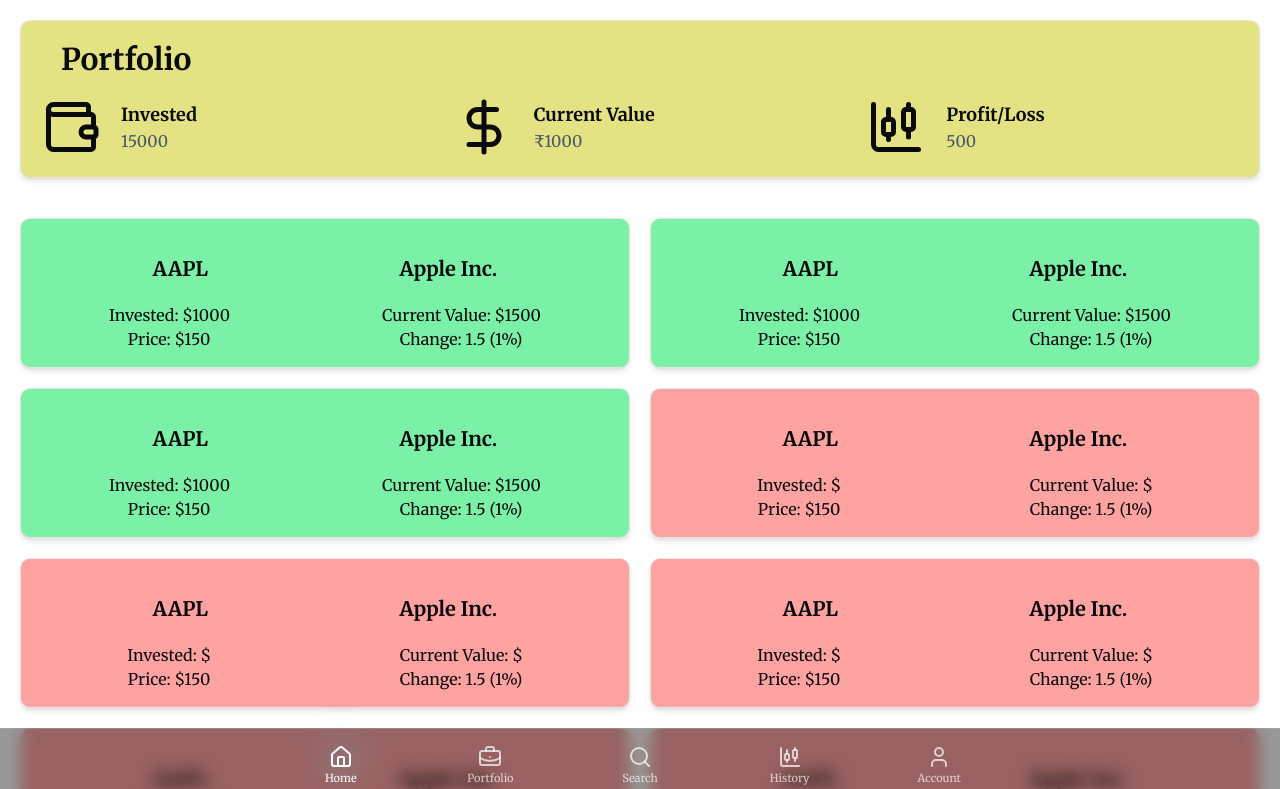
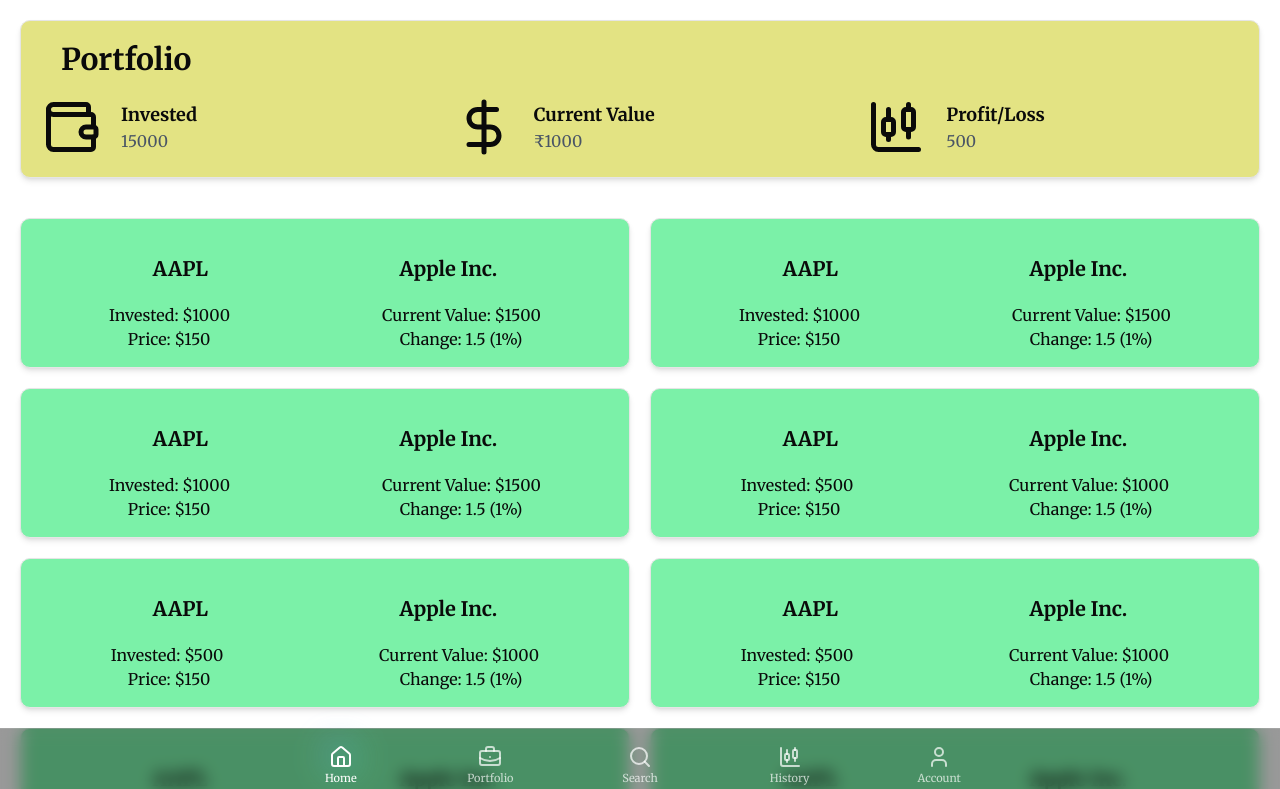
Before and after one commit to aryanseth9795/stocklabs_frontend, a Next.js app: page /app/portfolio in a window 1280 px wide. Shown: the top 789 px of the page. Built offline with nearby package versions, Linux system fonts and the light colour scheme.

Commit message:
again bug fix type

```diff
--- a/src/app/app/portfolio/page.tsx
+++ b/src/app/app/portfolio/page.tsx
@@ -30,6 +30,8 @@
       stockChangePercentage: 1.0,
       invested: 1000,
       currentValue: 1500,
+
+
     },
      {
       stocksymbol: "AAPL",
@@ -37,6 +39,8 @@
       stockPrice: 150,
       stockChange: 1.5,
       stockChangePercentage: 1.0,
+         invested:500,
+    currentValue: 1000
     },
      {
       stocksymbol: "AAPL",
@@ -44,6 +48,8 @@
       stockPrice: 150,
       stockChange: 1.5,
       stockChangePercentage: 1.0,
+         invested:500,
+    currentValue: 1000
     },
     {
       stocksymbol: "AAPL",
@@ -51,6 +57,8 @@
       stockPrice: 150,
       stockChange: 1.5,
       stockChangePercentage: 1.0,
+         invested:500,
+    currentValue: 1000
     },
     {
       stocksymbol: "AAPL",
@@ -58,6 +66,8 @@
       stockPrice: 150,
       stockChange: 1.5,
       stockChangePercentage: 1.0,
+         invested:500,
+    currentValue: 1000
     },
     {
       stocksymbol: "AAPL",
@@ -65,6 +75,8 @@
       stockPrice: 150,
       stockChange: 1.5,
       stockChangePercentage: 1.0,
+         invested:500,
+    currentValue: 1000
     },
     {
       stocksymbol: "AAPL",
@@ -72,6 +84,8 @@
       stockPrice: 150,
       stockChange: 1.5,
       stockChangePercentage: 1.0,
+         invested:500,
+    currentValue: 1000
     },
     {
       stocksymbol: "AAPL",
@@ -79,6 +93,8 @@
       stockPrice: 150,
       stockChange: 1.5,
       stockChangePercentage: 1.0,
+      invested:500,
+    currentValue: 1000
     },
   ];
 
```
